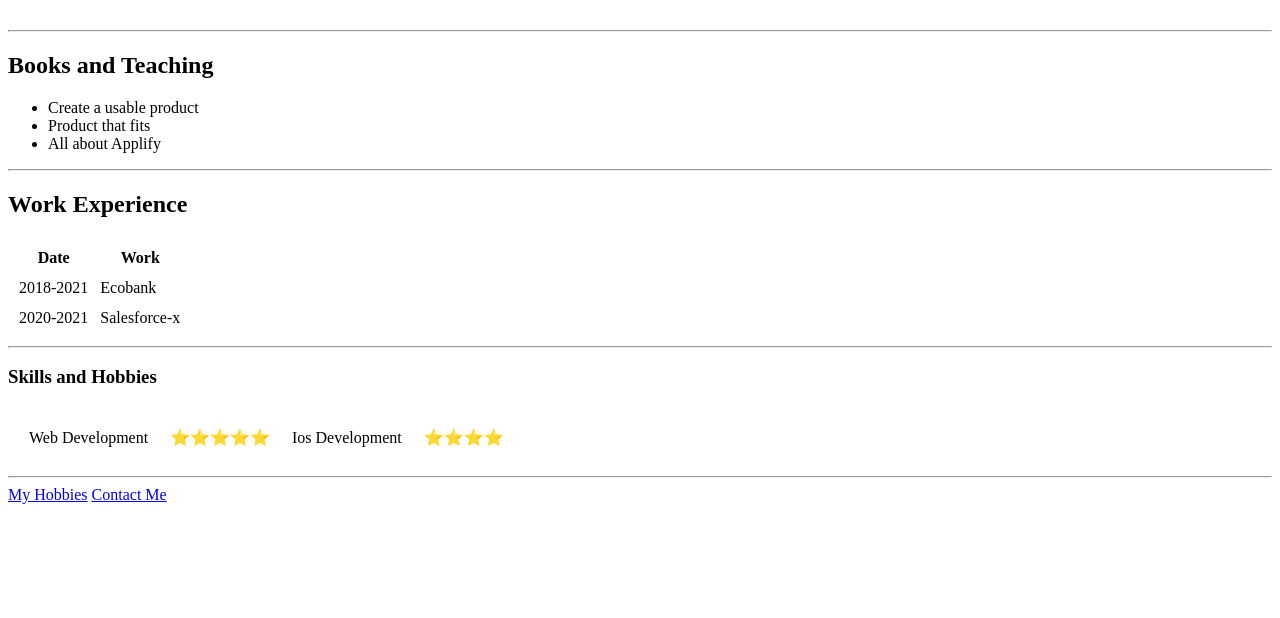
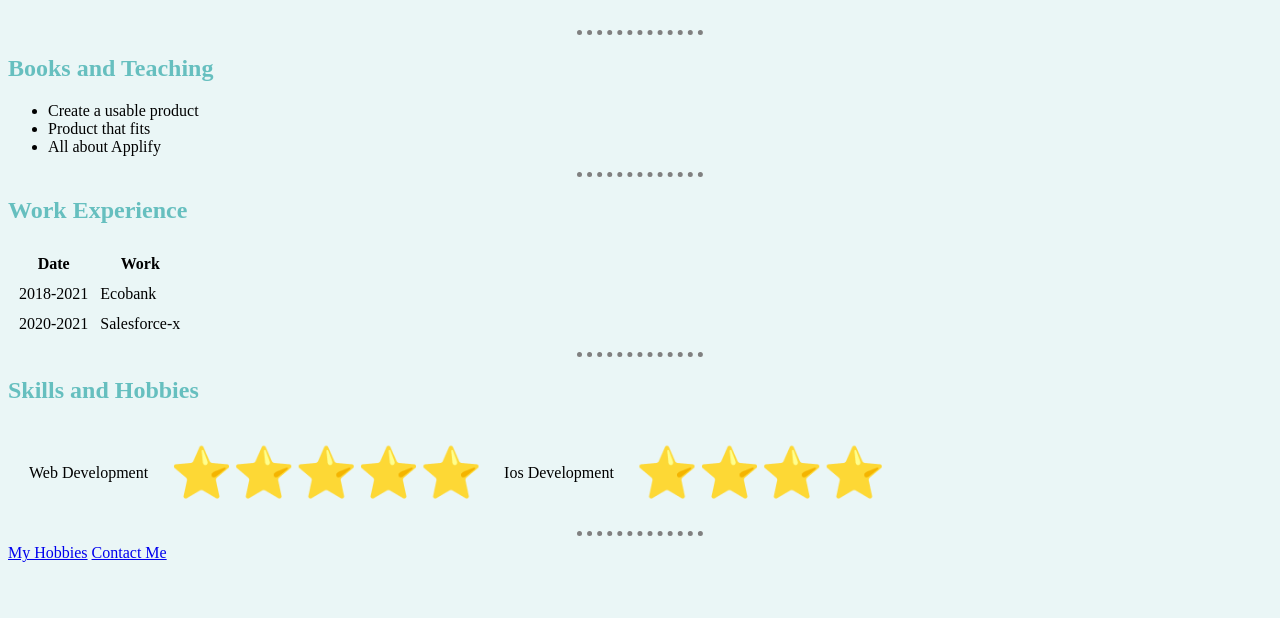
Before and after one commit to Oladimejiadegbayibi/cv, a plain HTML site: page index.html in a window 1280 px wide. Shown: the part 182-800 px from the top of the page. Drawn offline with Linux system fonts and the light colour scheme; files that its build step writes are made by us from their sources.

Commit message:
Add files via upload

```diff
--- a/index.html
+++ b/index.html
@@ -4,6 +4,7 @@
     <meta charset="UTF-8" />
     <meta name="viewport" content="width=device-width, initial-scale=1.0" />
     <title>Oladimeji Adegbayibi</title>
+    <link rel="stylesheet" href="css/style.css" />
   </head>
   <body>
     <table align="right" cellspacing="30pixels">
@@ -25,7 +26,7 @@
           />
         </td>
         <td>
-          <h2>Oladimeji Adegbayibi</h2>
+          <h1>Oladimeji Adegbayibi</h1>
           <p>
             <em>Product Manager <strong>Google</strong></em>
           </p>
@@ -41,9 +42,9 @@
       <li>Product that fits</li>
       <li>All about Applify</li>
     </ul>
-    <hr>
+    <hr />
     <h2>Work Experience</h2>
-    <table cellspacing=10pixels>
+    <table cellspacing="10pixels">
       <thead>
         <tr>
           <th>Date</th>
@@ -61,17 +62,15 @@
         </tr>
       </tbody>
     </table>
-    <hr>
-    <h3>Skills and Hobbies</h3>
-    <table cellspacing=20pixels>
-     <tr>
-<td>Web Development</td>
-<td>⭐️⭐️⭐️⭐️⭐️</td>
-<td>Ios Development</td>
-<td>⭐️⭐️⭐️⭐️</td>
-
-
-     </tr>
+    <hr />
+    <h2>Skills and Hobbies</h2>
+    <table cellspacing="20pixels">
+      <tr>
+        <td>Web Development</td>
+        <td id="star">⭐️⭐️⭐️⭐️⭐️</td>
+        <td>Ios Development</td>
+        <td id="sta">⭐️⭐️⭐️⭐️</td>
+      </tr>
     </table>
     <hr />
     <a href="#">My Hobbies</a>
```
Also changed, not shown: Contact.html (+1 -0 lines).
